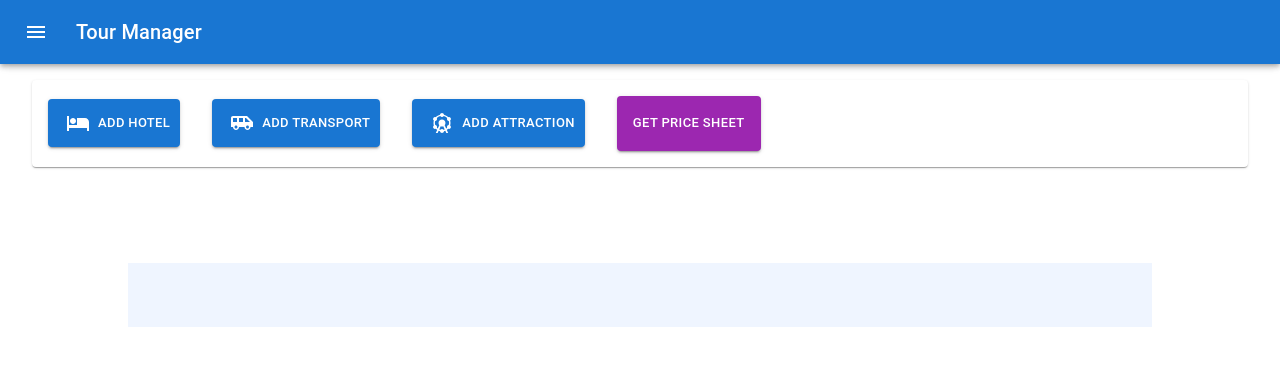
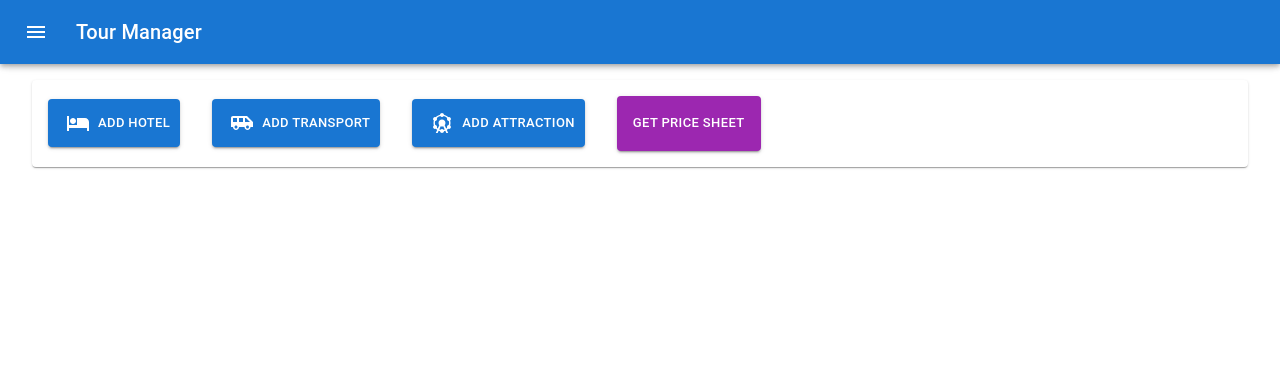
Before and after one commit to gogetin/tour-management-tool, a Next.js app: page /packages/details in a window 1280 px wide. Shown: the top 366 px of the page. Built offline with nearby package versions, Linux system fonts and the light colour scheme.

Commit message:
worksheet wip

```diff
--- a/app/(protected)/packages/details/page.jsx
+++ b/app/(protected)/packages/details/page.jsx
@@ -23,6 +23,7 @@ import { useForm, useFieldArray } from "react-hook-form";
 import HotelForm from "@/components/packageDetails/HotelForm";
 import TransportForm from "@/components/packageDetails/TransportForm";
 import AttractionForm from "@/components/packageDetails/AttractionForm";
+import Dialog from "@mui/material/Dialog";
 
 function Page() {
   function handleAddHotel() {
@@ -76,8 +77,16 @@ function Page() {
     // Handle form submission logic here
     console.log(data);
   };
+  const [open, setOpen] = React.useState(false);
+  const handleClose = () => {
+    setOpen(false);
+  };
+  const handleClickOpen = () => {
+    setOpen(true);
+  };
   return (
     <>
+      <Dialog fullScreen open={open} onClose={handleClose}></Dialog>
       <Box
         display={"flex"}
         flexDirection={"column"}
@@ -128,17 +137,17 @@ function Page() {
               size="small"
               variant="contained"
               color="secondary"
+              onClick={handleClickOpen}
             >
               Get Price Sheet
             </Button>
           </Paper>
         </Box>
         <Box
-          marginTop={18}
+          marginTop={4}
           maxWidth={"1200px"}
           width={"75%"}
           padding={4}
-          bgcolor={"#eff5ff"}
           display={"flex"}
           flexDirection={"column"}
         >
@@ -173,20 +182,6 @@ function Page() {
           </form>
         </Box>
       </Box>
-
-      {/* <SpeedDial
-        ariaLabel="SpeedDial basic example"
-        sx={{ position: "absolute", bottom: 16, right: 16 }}
-        icon={<SpeedDialIcon />}
-      >
-        {actions.map((action) => (
-          <SpeedDialAction
-            key={action.name}
-            icon={action.icon}
-            tooltipTitle={action.name}
-          />
-        ))}
-      </SpeedDial> */}
     </>
   );
 }
```
Also changed, not shown: components/CostSheet.jsx (added, +7 -0 lines).
